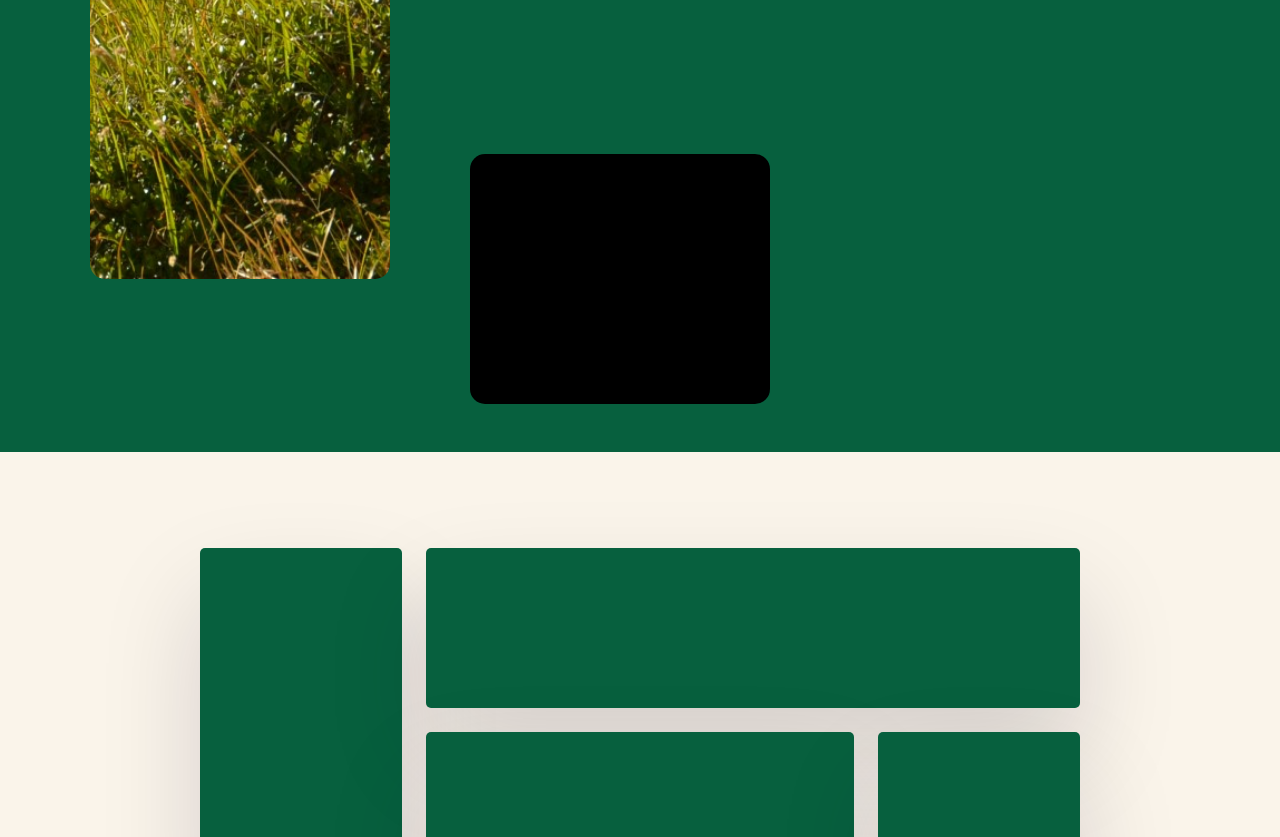
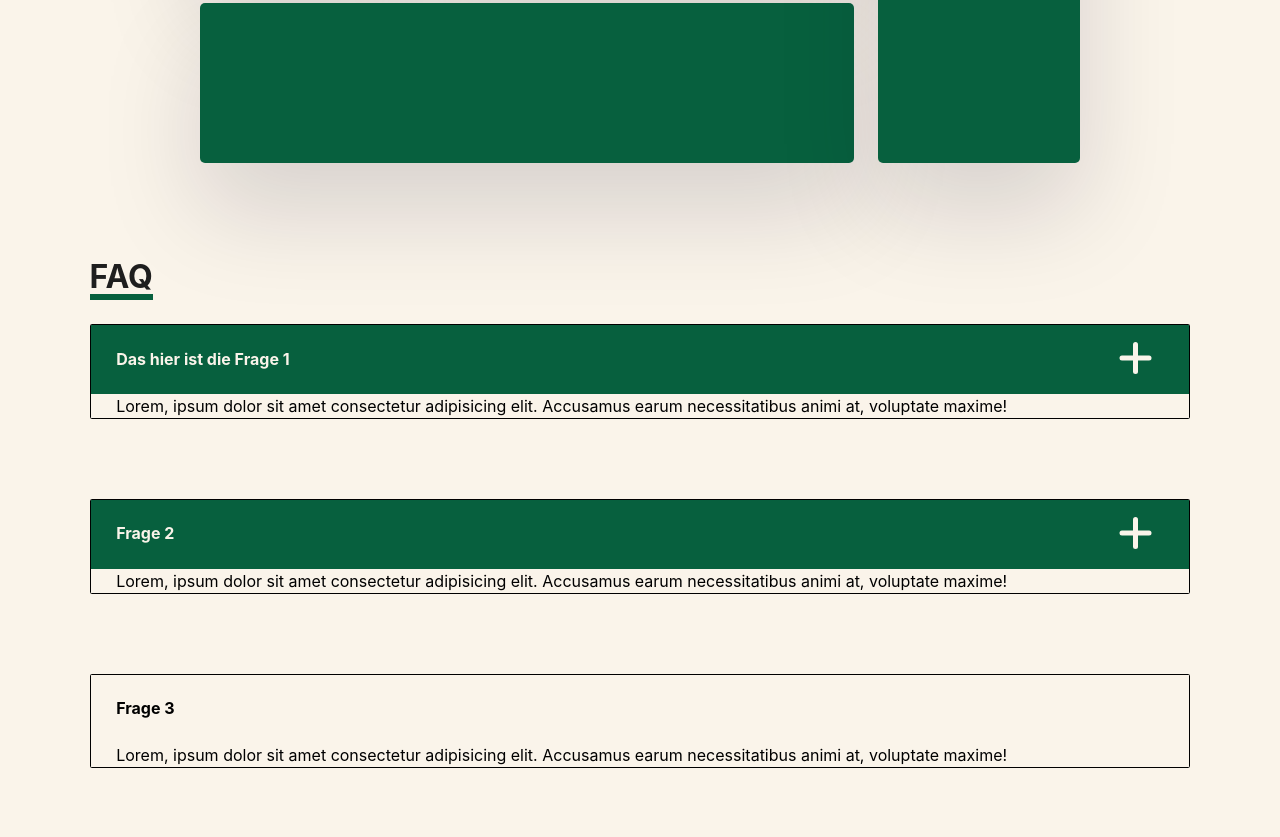
Before and after one commit to InsightfulSites/Edenbauer, a plain HTML site: page html/index.html in a window 1280 px wide. Shown: the part 1963-2800 px from the top of the page. Drawn offline with Linux system fonts and the light colour scheme; a web font is replaced by a local one.

Commit message:
faq-start

```diff
--- a/css/style.css
+++ b/css/style.css
@@ -298,7 +298,7 @@ nav>ul {
     }
 }
 
-/* About us section styles */
+/* About us section styles *
 .about-us {
     background-color: var(--green);
 }
@@ -309,7 +309,7 @@ nav>ul {
     margin-bottom: 3rem;
 
 }
-/*for contact aswell, same h2*/
+/*for contact aswell, same h2*
 .about-us-h2, .contact__h2 {
     color: var(--bg);
     padding-top: 30px;
@@ -386,7 +386,7 @@ nav>ul {
 
 
 }
-
+*/
 .products {
     margin-block: 6rem;
 }
@@ -437,16 +437,76 @@ nav>ul {
 .products__item-5 {
     grid-area: item-5;
 }
+/*FAQ
+h2 is by contact style contact__h2 included*/
+.accordions{
+  gap: 10vh;
+  display: flex;
+  flex-direction: column;
+  margin-bottom: 6rem;
+}
 
-/*Contact section styles */
+.accordion{
+  border: 1px solid black;
+  border-radius: 0.2vh;
+
+}
+
+.accordion h3{
+
+  padding: clamp(20px, 2vw, 2rem);
+  margin-right: auto;
+  font-size: clamp(1rem, 1vw, 3rem);
+
+}
+
+.accordion > div{
+  display: flex;
+  background-color: var(--green);
+  color: var(--bg);
+}
+
+.line1,
+.line2{
+  display: block;
+  width: 5px;
+  height: clamp(2rem,2vw,4rem);
+  background-color: var(--bg);
+  margin-right: clamp(33px, 4vw, 5rem);
+  border-radius: 6px;
+}
+.line1{
+  --line-height: clamp(2rem, 2vw, 4rem);
+  --line-placement: clamp(15px, 1vw, 33px);
+  transform: rotate(90deg) translateX(calc(var(--line-height) - var(--line-placement)));
+}
+.line2{
+  --line-placement: calc(clamp(15px, 1vw, 33px) * -1);
+  transform: translateY(var(--line-placement));
+}
+.accordion p {
+  font-size: clamp(1rem, 1vw, 3rem);
+  padding-left: clamp(20px, 2vw, 2rem);
+  transition: transform 0.3s ease-in-out;
+  transform: scaleY(1);
+
+
+}
+
+/*Contact  styles */
 .contact {
     margin-bottom: 5rem;
 }
-.contact__h2 {
+.contact__h2,
+.faq h2 {
   color: var(--black);
   width: fit-content;
+  font-size: clamp(2rem, 2.5vw, 3.75rem);
+  padding: 0;
+
 }
-.contact__h2::after {
+.contact__h2::after,
+.faq h2::after {
   content: '';
   background-color: var(--green);
   display: block;
@@ -456,7 +516,7 @@ nav>ul {
   margin-top: 0;
 }
 .contact p {
-    font-size: 1.25rem;
+  font-size: clamp(1rem, 1vw, 3rem);
 }
 
 .contact__info {
--- a/html/index.html
+++ b/html/index.html
@@ -1,6 +1,5 @@
 <!DOCTYPE html>
 <html lang="de">
-
   <head>
     <meta charset="UTF-8" />
     <meta name="viewport" content="width=device-width, initial-scale=1.0" />
@@ -30,22 +29,29 @@
     </header>
     <main class="content-grid">
       <section id="hero" class="hero">
-      <img class="hero__img" src="../assets/hero_img_highres.jpg"
-        style="background-image: url(../assets/hero_img_lowres.jpg)" />
+        <img
+          class="hero__img"
+          src="../assets/hero_img_highres.jpg"
+          style="background-image: url(../assets/hero_img_lowres.jpg)"
+        />
         <div class="hero__content">
           <h1 class="hero__text">
             Qualität, die man schmeckt - Ihr Vertrauen, unser Versprechen!
           </h1>
-        <a class="hero__link" href="#products">Produkte<span class="hero__link-arrow">&#8595;</span></a>
+          <a class="hero__link" href="#products"
+            >Produkte<span class="hero__link-arrow">&#8595;</span></a
+          >
         </div>
       </section>
       <section id="about-us " class="full-width content-grid about-us">
         <h2 class="about-us-h2">Über uns</h2>
         <div class="about-us__container">
-        <img class="about-us-img" src="../assets/about-us_img_unedited.jpg">
+          <img class="about-us-img" src="../assets/about-us_img_unedited.jpg" />
           <div class="about-us__container__bigone">
-          <p class="about-us-p">Wir sind ein Familien Bauernhof der schon über Generationen Schafe halte. Wir haben
-            einen kleinen Bauernbetrieb am Großglockner</p>
+            <p class="about-us-p">
+              Wir sind ein Familien Bauernhof der schon über Generationen Schafe
+              halte. Wir haben einen kleinen Bauernbetrieb am Großglockner
+            </p>
             <div class="about-us__container__box">
               <div class="about-us_item-1 about-us__container__box__item"></div>
               <div class="about-us_item-2 about-us__container__box__item"></div>
@@ -65,29 +71,40 @@
       </section>
       <section id="faq" class="faq">
         <h2>FAQ</h2>
-      <div class="akkordeon">
-        <div class="akkordeon_question-1">
-          <h3>Frage 1</h3>
+        <div class="accordions">
+          <div class="accordion q1">
+            <div>
+              <h3>Das hier ist die Frage 1</h3>
+              <div>
+                <span class="line1"></span>
+                <span class="line2"></span>
+              </div>
+            </div>
             <p>
               Lorem, ipsum dolor sit amet consectetur adipisicing elit.
               Accusamus earum necessitatibus animi at, voluptate maxime!
             </p>
           </div>
-        <div class="akkordeon_question-2">
+          <div class="accordion q2">
+            <div>
               <h3>Frage 2</h3>
-          <p>
+              <div>
+                <span class="line1"></span>
+                <span class="line2"></span>
+              </div>
+            </div>            <p>
               Lorem, ipsum dolor sit amet consectetur adipisicing elit.
               Accusamus earum necessitatibus animi at, voluptate maxime!
             </p>
           </div>
-        <div class="akkordeon_question-3">
+          <div class="accordion q3">
             <h3>Frage 3</h3>
             <p>
               Lorem, ipsum dolor sit amet consectetur adipisicing elit.
               Accusamus earum necessitatibus animi at, voluptate maxime!
             </p>
           </div>
-        <div class="akkordeon_question-4">
+          <div class="accordion q4">
             <h3>Frage 4</h3>
             <p>
               Lorem, ipsum dolor sit amet consectetur adipisicing elit.
@@ -110,39 +127,86 @@
           </p>
           <div>
             <div>
-            <img src="../assets/location.png" alt="place" class="contact__info__svg" />
+              <img
+                src="../assets/location.png"
+                alt="place"
+                class="contact__info__svg"
+              />
               <p>Hof 43, 9844 Heiligenblut</p>
             </div>
             <div>
-            <img src="../assets/old-typical-phone.png" alt="mobile-Phone" class="contact__info__svg" />
+              <img
+                src="../assets/old-typical-phone.png"
+                alt="mobile-Phone"
+                class="contact__info__svg"
+              />
               <p>+43 664 1234567</p>
             </div>
             <div>
-            <img src="../assets/email.png" alt="place" class="contact__info__svg" />
+              <img
+                src="../assets/email.png"
+                alt="place"
+                class="contact__info__svg"
+              />
               <p>example@gmail.com</p>
             </div>
           </div>
         </div>
         <div class="contact__form__maps">
-        <form action="https://formsubmit.co/insightfulsites.office@gmail.com" method="POST" class="contact__form">
-          <input type="text" name="Vorname" required placeholder="Max" class="contact__form__firstName" />
-          <input type="text" name="Nachname" required placeholder="Mustermann" class="contact__form__lastName" />
-          <input type="email" name="Email" required placeholder="max.mustermann@gmail.com"
-            class="contact__form__email" />
-          <input type="tel" name="Telefonnummer" required placeholder="+43 664 1234567"
-            class="contact__form__phoneNumber" />
-          <textarea type="text" name="Nachricht" required placeholder="Ihre Nachricht"
-            class="contact__form__message"></textarea>
+          <form
+            action="https://formsubmit.co/insightfulsites.office@gmail.com"
+            method="POST"
+            class="contact__form"
+          >
+            <input
+              type="text"
+              name="Vorname"
+              required
+              placeholder="Max"
+              class="contact__form__firstName"
+            />
+            <input
+              type="text"
+              name="Nachname"
+              required
+              placeholder="Mustermann"
+              class="contact__form__lastName"
+            />
+            <input
+              type="email"
+              name="Email"
+              required
+              placeholder="max.mustermann@gmail.com"
+              class="contact__form__email"
+            />
+            <input
+              type="tel"
+              name="Telefonnummer"
+              required
+              placeholder="+43 664 1234567"
+              class="contact__form__phoneNumber"
+            />
+            <textarea
+              type="text"
+              name="Nachricht"
+              required
+              placeholder="Ihre Nachricht"
+              class="contact__form__message"
+            ></textarea>
             <button type="submit">Send</button>
           </form>
           <iframe
             src="https://www.google.com/maps/embed?pb=!1m18!1m12!1m3!1d1422.056588503747!2d12.85734539262871!3d47.035575965297745!2m3!1f0!2f0!3f0!3m2!1i1024!2i768!4f13.1!3m3!1m2!1s0x47774001da9f907d%3A0x19e3a63cae742897!2sHaus%20Edenbauer!5e0!3m2!1sen!2sat!4v1706641185090!5m2!1sen!2sat"
-          width="600" height="450" style="border: 0" allowfullscreen="" loading="lazy"
-          referrerpolicy="no-referrer-when-downgrade">
+            width="600"
+            height="450"
+            style="border: 0"
+            allowfullscreen=""
+            loading="lazy"
+            referrerpolicy="no-referrer-when-downgrade"
+          >
           </iframe>
         </div>
       </section>
     </main>
   </body>
-
 </html>
```
Lines whose indentation alone changed are shown as unchanged.
